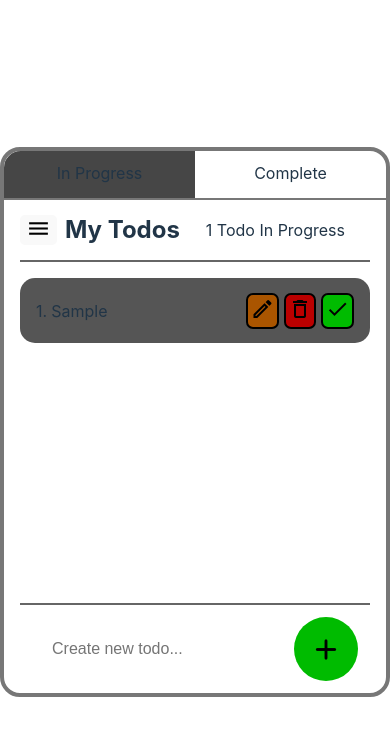
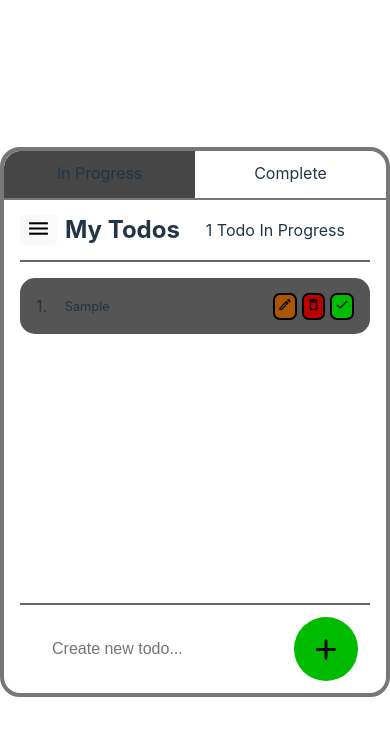
Before and after one commit to s-meenaghan7/react-todolist, a React (Vite) app: page / in a window 390 px wide. Both pictures are taken after typing "Sample" into the empty fields and a click on the button "add". Shown: the top 736 px of the page. Built offline with nearby package versions, Linux system fonts and the light colour scheme.

Commit message:
Implemented some minor media queries for the app. Nothing major, as this app is not necessarily designed for mobile devices.

```diff
--- a/src/todolist/components/AddTodoControls.jsx
+++ b/src/todolist/components/AddTodoControls.jsx
@@ -23,7 +23,7 @@ export default function AddTodoControls({ todo, setTodo, addTodo, disabled }) {
         title='Add todo'
         disabled={disabled}
       >
-        <span className="material-icons-round" style={{ "fontSize": "35px" }}>add</span>
+        <span className="material-icons-round" id='add-todo-btn-icon'>add</span>
       </button>
     </form>
   );
--- a/src/todolist/components/ConfirmActionButtonGroup.jsx
+++ b/src/todolist/components/ConfirmActionButtonGroup.jsx
@@ -9,7 +9,7 @@ export default function ConfirmActionButtonGroup({ confirmArg, confirmFunction,
         title='Confirm'
         onClick={() => confirmFunction(confirmArg)}
       >
-        <span className="material-icons-outlined">done</span>
+        <span className="material-icons-outlined todo-btn-icon">done</span>
       </button>
       <button
         type='button'
@@ -17,7 +17,7 @@ export default function ConfirmActionButtonGroup({ confirmArg, confirmFunction,
         title='Cancel'
         onClick={() => cancelFunction(false)}
       >
-        <span className='material-icons-round'>close</span>
+        <span className='material-icons-round todo-btn-icon'>close</span>
       </button>
     </div>
   );
--- a/src/todolist/components/TodoActionsButtonGroup.jsx
+++ b/src/todolist/components/TodoActionsButtonGroup.jsx
@@ -9,7 +9,7 @@ export default function TodoActionsButtonGroup({ editFunction, deleteFunction, c
         title='Edit todo'
         onClick={() => editFunction()}
       >
-        <span className="material-icons-outlined">edit</span>
+        <span className="material-icons-outlined todo-btn-icon">edit</span>
       </button>
       <button
         type='button'
@@ -17,7 +17,7 @@ export default function TodoActionsButtonGroup({ editFunction, deleteFunction, c
         title='Delete todo'
         onClick={() => deleteFunction(true)}
       >
-        <span className="material-icons-outlined">delete</span>
+        <span className="material-icons-outlined todo-btn-icon">delete</span>
       </button>
       <button
         type='button'
@@ -25,7 +25,7 @@ export default function TodoActionsButtonGroup({ editFunction, deleteFunction, c
         title='Complete todo'
         onClick={() => completeFunction(true)}
       >
-        <span className="material-icons-outlined">done</span>
+        <span className="material-icons-outlined todo-btn-icon">done</span>
       </button>
     </div>
   );
--- a/src/todolist/styles/AddTodoControls.css
+++ b/src/todolist/styles/AddTodoControls.css
@@ -15,7 +15,6 @@
 }
 
 #add-todo-btn {
-  content: '';
   display: flex;
   justify-content: center;
   align-items: center;
@@ -23,7 +22,6 @@
   width: 50px;
   border: none;
   border-radius: 50%;
-  font-size: 2rem;
   padding: 2rem;
   margin: 0.75rem;
   cursor: pointer;
@@ -43,3 +41,20 @@
   cursor: auto;
   background-color: #464646;
 }
+
+#add-todo-btn-icon {
+  font-size: 35px;
+}
+
+/* ------------------- MEDIA QUERIES ------------------- */
+@media screen and (max-width: 365px) {
+  #add-todo-btn {
+    height: 25px;
+    width: 25px;
+    padding: 1.5rem;
+  }
+
+  #add-todo-btn-icon {
+    font-size: 25px;
+  }
+}
--- a/src/todolist/styles/MenuBar.css
+++ b/src/todolist/styles/MenuBar.css
@@ -18,6 +18,7 @@ header h2 {
   cursor: pointer;
   border: none;
   border-radius: 5px;
+  margin: 0.75rem 0rem;
 }
 
 #menu-btn:disabled {
@@ -26,13 +27,7 @@ header h2 {
 
 /* ------------------- MEDIA QUERIES ------------------- */
 @media screen and (max-width: 365px) {
-  h2 {
-    font-size: 1em;
-  }
-}
-
-@media screen and (max-width: 290px) {
-  h2 {
+  header h2 {
     display: none;
   }
 }
--- a/src/todolist/styles/Todo.css
+++ b/src/todolist/styles/Todo.css
@@ -71,3 +71,10 @@
   0% { opacity: 0; }
   100% { opacity: 1; }
 }
+
+/* ------------------- MEDIA QUERIES ------------------- */
+@media screen and (max-width: 400px) {
+  #todo-data {
+    font-size: 0.8rem;
+  }
+}
--- a/src/todolist/styles/TodoActionsButtonGroup.css
+++ b/src/todolist/styles/TodoActionsButtonGroup.css
@@ -25,3 +25,10 @@
 #cancel-btn {
   background-color: #777;
 }
+
+/* ------------------- MEDIA QUERIES ------------------- */
+@media screen and (max-width: 400px) {
+  .todo-btn-icon {
+    font-size: 15px;
+  }
+}
```
